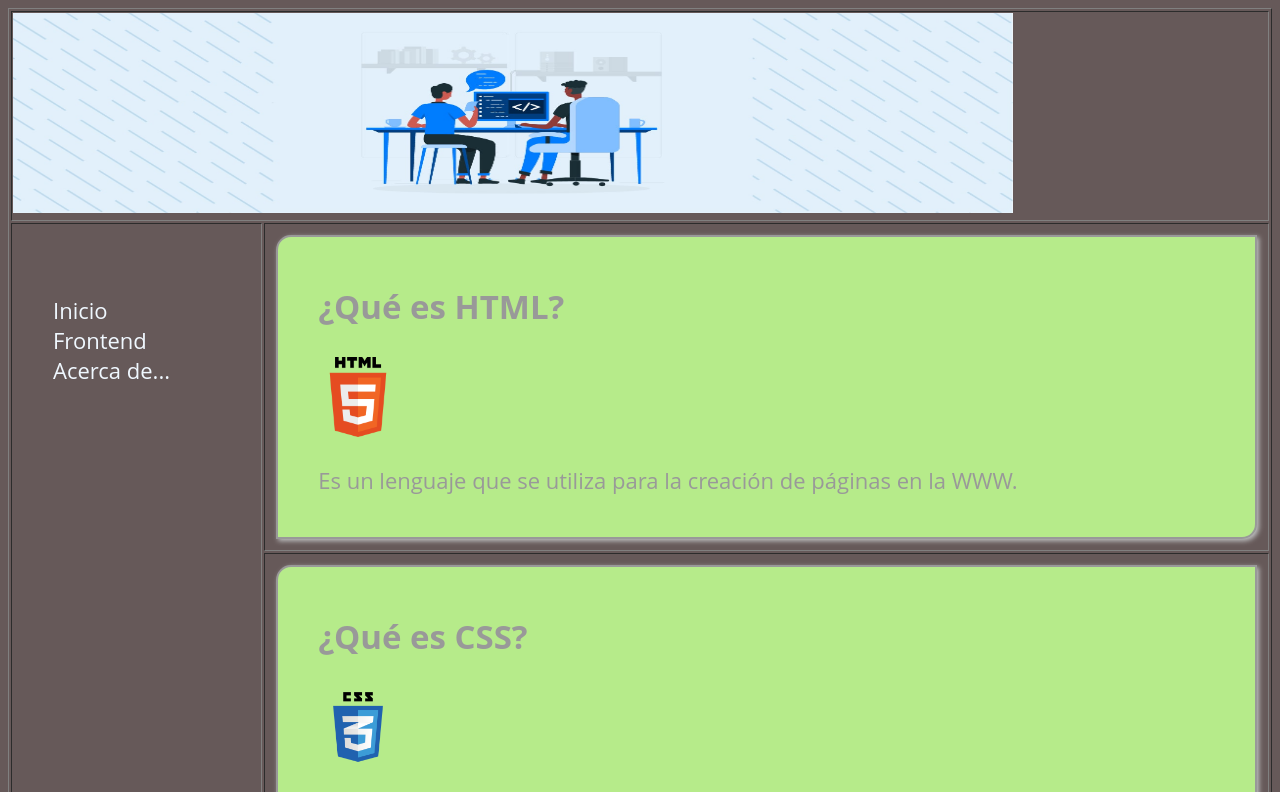
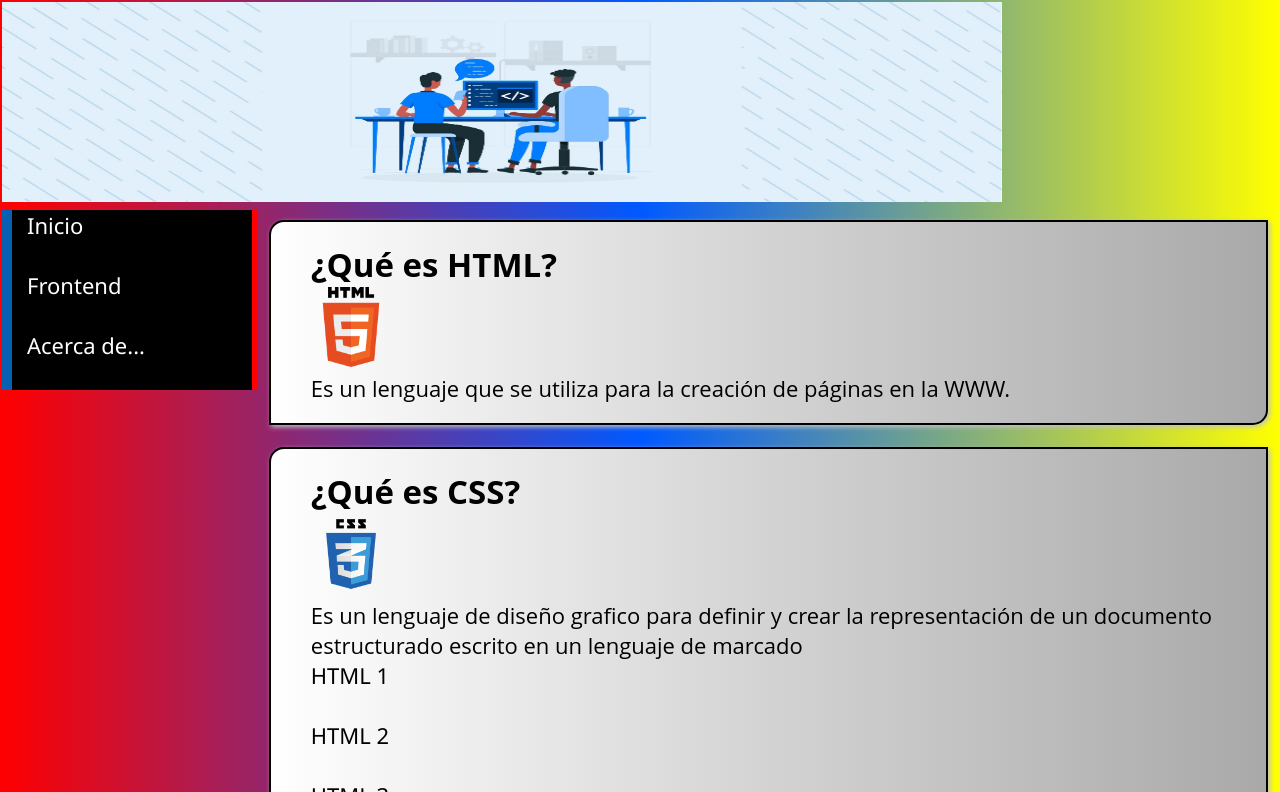
Before and after one commit to Carlos-1711/PRACTICA7, a plain HTML site: page index.html in a window 1280 px wide. Shown: the top 792 px of the page. Drawn offline with Linux system fonts and the light colour scheme.

Commit message:
terminado

```diff
--- a/css/style.css
+++ b/css/style.css
@@ -1,5 +1,9 @@
+*{
+    padding: 0px;
+    margin: 0px;
+}
 body{
-    background-color: #665959;
+    background: linear-gradient(to right, #ff0000, #0059ff, #ffff00);
     font-family: 'Open Sans', 'Helvetica Neue',Helvetica, Arial, sans-serif;
     font-size: 22px;
 }
@@ -11,18 +15,44 @@ ul{
 }
 a{
     text-decoration: none;
-    color: aliceblue;
+    color: rgb(0, 0, 0);
 }
 div{
-    color: #999999;
+    color: #000000;
     height: 100%;
     height: 100%;
     padding: 20px 10px 20px 40px;
     margin: 10px;
-    border: 1px solid #999999;
-    background-color: #b6eb8a;
+    border: 1px solid #000000;
+    background: linear-gradient(to right, #ffffff, #d3d3d3, #a9a9a9);
     border-radius: 15px;
-    border: solid 2px #999999;
+    border: solid 2px #000000;
     border-radius: 15px 0px 15px 0px;
     box-shadow: 2px 2px 5px #c0c2c3;
 }
+ul li{
+    font-family: 'Segoe UI', Tahoma, Geneva, Verdana, sans-serif;
+    font-size: 22px;
+    height: 60px;
+}
+ul li a{
+    height: 60px;
+    background-color: #000000;
+    display: block;
+    border-left: 10px solid rgb(8, 96, 179);
+    border-right: 5px solid rgb(255, 0, 0);
+    padding-left: 15px;
+    text-decoration: none;
+    color: #ffffff;
+}
+ul li a:hover{
+    margin-left: 10px;
+    color: #b9b7b7;
+    background-color: #0b1741;
+    box-shadow: 10px 10px 20px #000000;
+    -moz-transform: rotate(4deg);
+    -webkit-transform: rotate(4deg);
+}
+td{
+    vertical-align: top;
+}
--- a/index.html
+++ b/index.html
@@ -7,7 +7,7 @@
     <link rel="stylesheet" href="css/style.css">
 </head>
 <body>
-    <table width="100%" border="1">
+    <table width="100%" border="0">
         <tr><!--Encabezado-->
             <td colspan="2">
                 <img src="img/Banner2.jpg" alt="Banner de la pagina" width="1000" height="200">
@@ -16,9 +16,9 @@
         <tr>
             <td rowspan="3" width="20%">
                 <ul>
-                    <li><a>Inicio</a></li>
-                    <li><a>Frontend</a></li>
-                    <li><a>Acerca de...</a></li>
+                    <li><a href="index.html">Inicio</a></li>
+                    <li><a href="frontend.html">Frontend</a></li>
+                    <li><a href="acerca.html">Acerca de...</a></li>
                 </ul>
             </td>
             <td>
```
Also changed, not shown: acerca.html (added, +46 -0 lines), frontend.html (added, +47 -0 lines), img/banner3.jpg (added).
